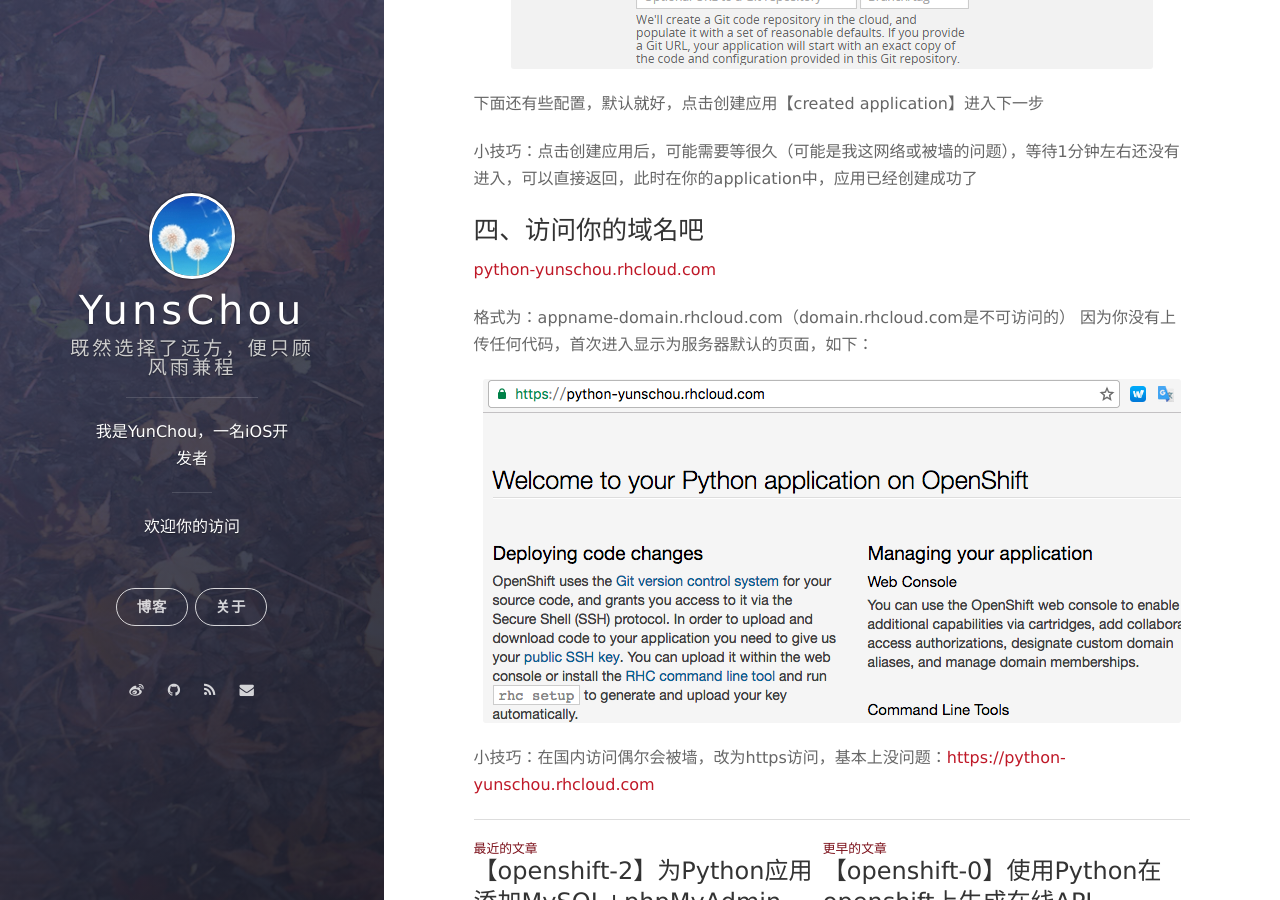
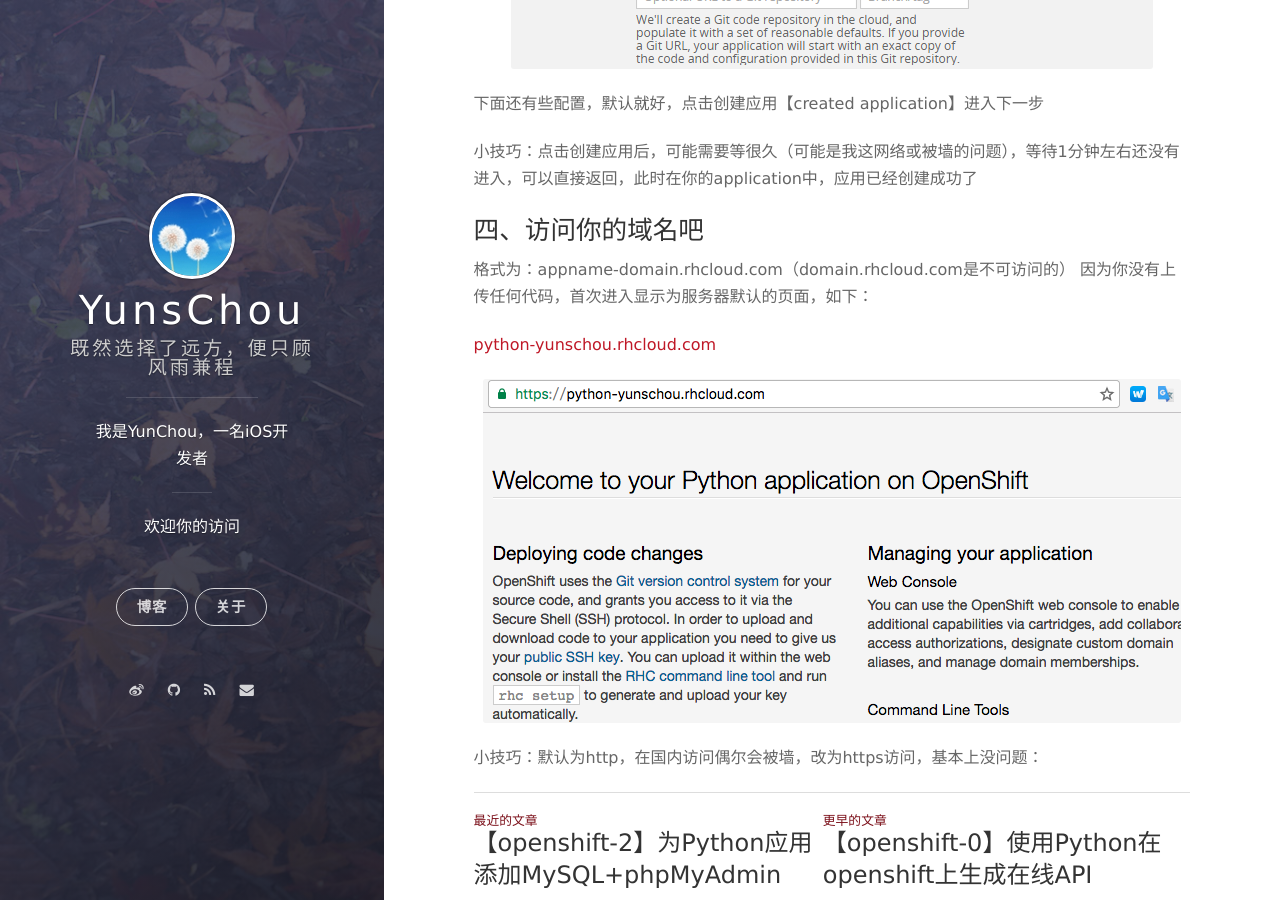
Before and after one commit to YunsChou/Yuns.github.io, a Jekyll site: the page built from _posts/2016-08-30-openshift-guide-1.md, in a window 1280 px wide and 900 px high, scrolled down 1855 px. Built offline with Jekyll 4.4.1, drawn with Linux system fonts in a browser that asks for light colours; nearby versions of some CDN libraries; Markdown is read by kramdown in place of the engine named in the settings; comment, search, counter and statistics services are not loaded.

Commit message:
fix sort

```diff
--- a/_posts/2016-08-30-openshift-guide-1.md
+++ b/_posts/2016-08-30-openshift-guide-1.md
@@ -37,11 +37,11 @@
 
 ### 四、访问你的域名吧
 
-[python-yunschou.rhcloud.com](https://python-yunschou.rhcloud.com/)
-
 格式为：appname-domain.rhcloud.com（domain.rhcloud.com是不可访问的）
 因为你没有上传任何代码，首次进入显示为服务器默认的页面，如下：
 
+[python-yunschou.rhcloud.com](https://python-yunschou.rhcloud.com/)
+
 ![img](/assets/images/2016/openshift-guide-1-4.png)
 
-小技巧：在国内访问偶尔会被墙，改为https访问，基本上没问题：[https://python-yunschou.rhcloud.com](https://python-yunschou.rhcloud.com/)
+小技巧：默认为http，在国内访问偶尔会被墙，改为https访问，基本上没问题：
```
